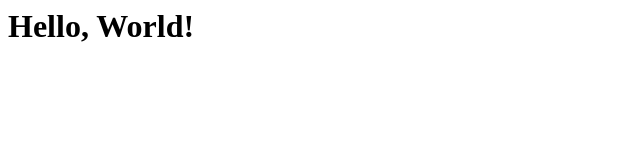
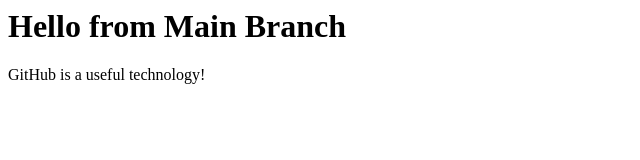
Before and after one commit to bovsunivska/git_test2025, a plain HTML site: page index.html in a window 1280 px wide. Shown: the whole page, without its empty margins (0-640 px from the left). Drawn offline with Linux system fonts and the light colour scheme.

Commit message:
Change h1 on main branch

```diff
--- a/index.html
+++ b/index.html
@@ -1,2 +1,3 @@
 
-<h1>Hello, World!</h1>
+<h1>Hello from Main Branch</h1>
+<p> GitHub is a useful technology!</p>
```
